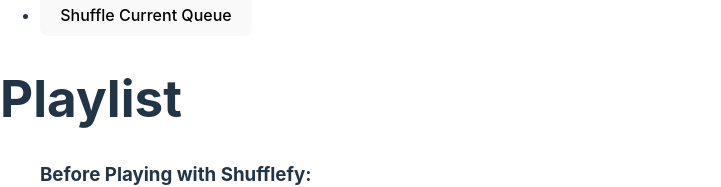
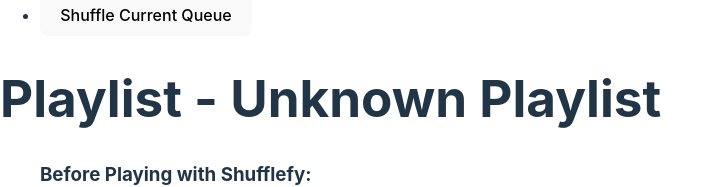
Before and after one commit to darshangoswami/shufflefy, a React (Vite) app in the folder frontend/: page /shuffle/1 in a window 1280 px wide. Shown: the part 271-458 px from the top of the page, without its empty margins (0-721 px from the left). Built offline with nearby package versions, Linux system fonts and the light colour scheme; no server answers.

Commit message:
display playlist name

```diff
--- a/frontend/src/components/Playlists.jsx
+++ b/frontend/src/components/Playlists.jsx
@@ -24,7 +24,12 @@
       <ul>
         {playlists.map((playlist) => (
           <li key={playlist.id}>
-            <Link to={`/shuffle/${playlist.id}`}>{playlist.name}</Link>
+            <Link
+              to={`/shuffle/${playlist.id}`}
+              state={{ playlistName: playlist.name }}
+            >
+              {playlist.name}
+            </Link>
           </li>
         ))}
       </ul>
--- a/frontend/src/components/ShuffledPlaylist.jsx
+++ b/frontend/src/components/ShuffledPlaylist.jsx
@@ -1,6 +1,6 @@
 import { useState, useEffect } from "react";
 import axios from "axios";
-import { useParams } from "react-router-dom";
+import { useParams, useLocation } from "react-router-dom";
 
 axios.defaults.withCredentials = true;
 
@@ -8,6 +8,8 @@
   const [tracks, setTracks] = useState([]);
   const [isShuffling, setIsShuffling] = useState(false);
   const { playlistId } = useParams();
+  const location = useLocation();
+  const playlistName = location.state?.playlistName || "Unknown Playlist";
 
   useEffect(() => {
     fetchPlaylist();
@@ -60,7 +62,7 @@
 
   return (
     <div>
-      <h1>Playlist</h1>
+      <h1>Playlist - {playlistName}</h1>
       <ul>
         <h3>Before Playing with Shufflefy:</h3>
         <li>
```
